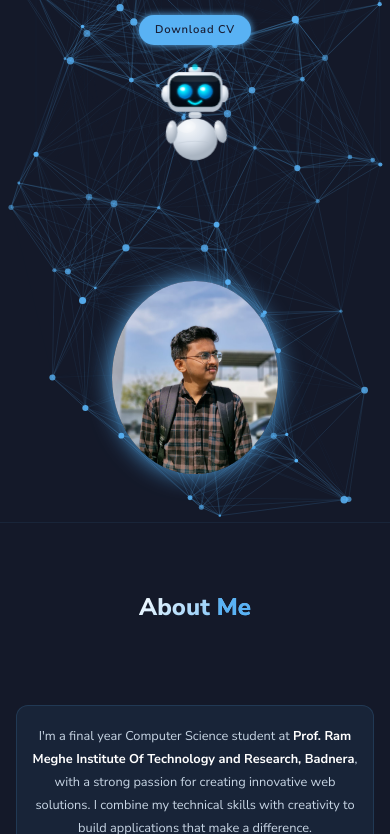
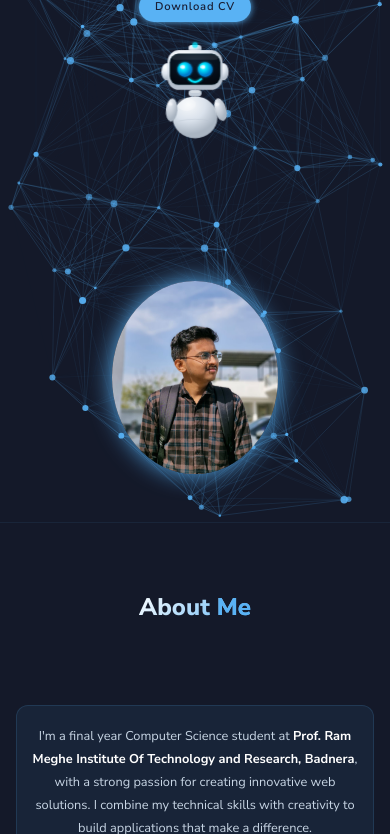
Before and after one commit to pranay-kadu/Portfolio, a website: page index.html in a window 390 px wide. Shown: the part 322-1156 px from the top of the page. Drawn offline with nearby package versions, Linux system fonts and the light colour scheme.

Commit message:
Pull mobile intro text slightly higher to decrease top buffer

```diff
--- a/styles.css
+++ b/styles.css
@@ -1038,7 +1038,7 @@ section {
         flex-direction: column-reverse;
         text-align: center;
         gap: 3rem;
-        padding-top: 18rem;
+        padding-top: 15rem;
     }
 
     .home-content {
@@ -1169,7 +1169,7 @@ section {
 
     /* Home */
     .home {
-        padding-top: 18rem;
+        padding-top: 15rem;
     }
 
     .home-img img {
```
